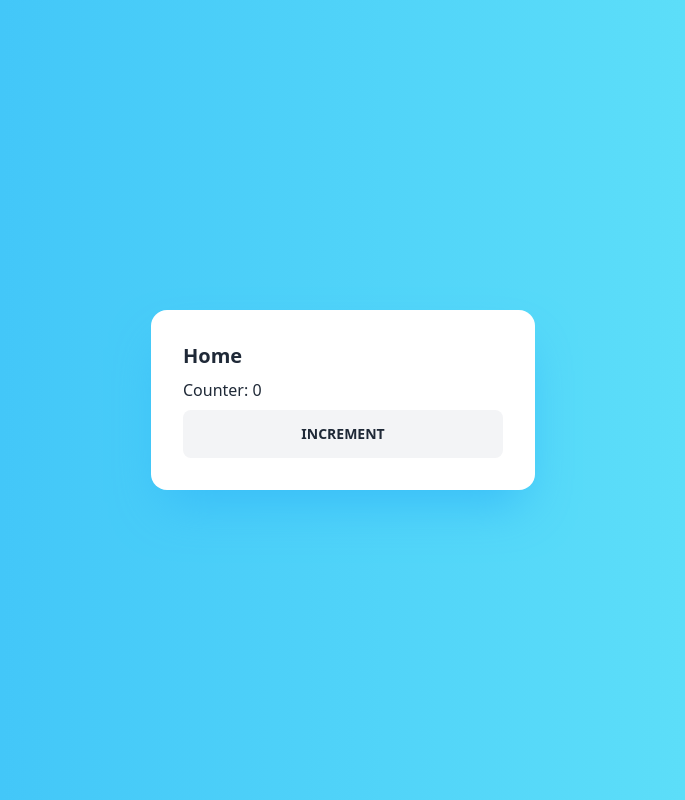
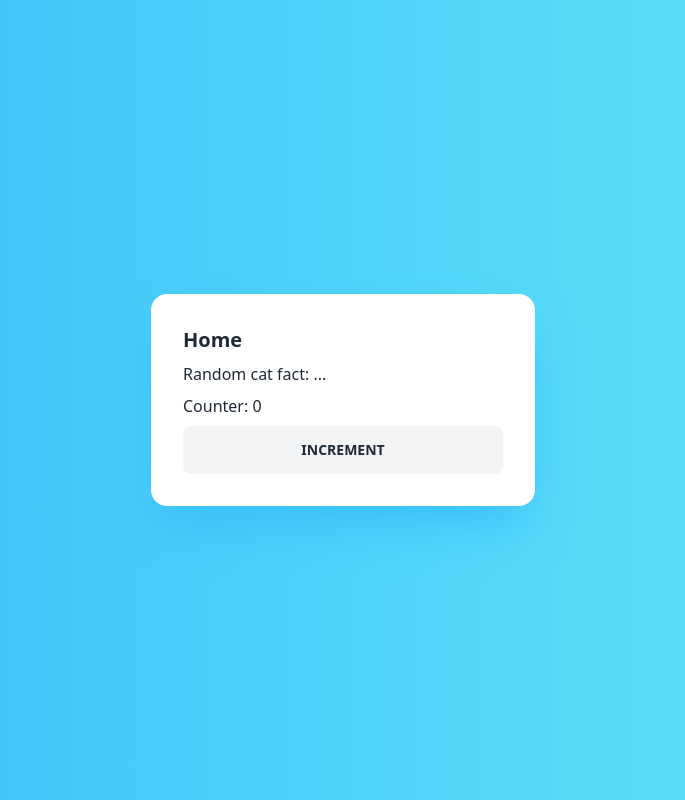
Before and after one commit to Ziao/web-starter, a React (Vite) app: page / in a window 1280 px wide. Shown: the whole page, without its empty margins (297-982 px from the left). Built offline with nearby package versions, Linux system fonts and the light colour scheme; no server answers.

Commit message:
feat: set up react-query

```diff
--- a/package.json
+++ b/package.json
@@ -59,6 +59,7 @@
         "daisyui": "^2.51.6",
         "react": "^18.2.0",
         "react-dom": "^18.2.0",
+        "react-query": "^3.39.3",
         "react-router-dom": "^6.11.1"
     },
     "devDependencies": {
--- a/src/components/pages/home.tsx
+++ b/src/components/pages/home.tsx
@@ -1,12 +1,17 @@
 import { FC, useState } from "react";
+import { useCatFactQuery } from "../../lib/queries/useCatFactQuery.ts";
 
 interface HomeProps {}
 export const Home: FC<HomeProps> = () => {
     const [counter, setCounter] = useState(0);
+
+    const { data: fact, isLoading } = useCatFactQuery();
+
     return (
         <main className="card shadow-2xl shadow-sky-400 bg-white w-96">
             <div className="card-body">
                 <h2 className="card-title">Home</h2>
+                <p>Random cat fact: {isLoading ? "..." : fact}</p>
                 <p>
                     Counter: <span data-cy="home-counter">{counter}</span>
                 </p>
--- /dev/null
+++ b/src/lib/app/queryClient.ts
@@ -0,0 +1,3 @@
+import { QueryClient } from "react-query";
+
+export const queryClient = new QueryClient({});
--- /dev/null
+++ b/src/lib/queries/useCatFactQuery.ts
@@ -0,0 +1,13 @@
+import axios from "axios";
+import { useQuery } from "react-query";
+
+export const useCatFactQuery = () => {
+    return useQuery({
+        queryKey: "catFact",
+        queryFn: async () => {
+            const response = await axios.get<CatFactResponse>("https://cat-fact.herokuapp.com/facts/random");
+            const { text } = response.data;
+            return text;
+        },
+    });
+};
--- a/src/main.tsx
+++ b/src/main.tsx
@@ -1,10 +1,14 @@
 import React from "react";
 import ReactDOM from "react-dom/client";
 import "./css/main.scss";
+import { QueryClientProvider } from "react-query";
 import { App } from "./app.tsx";
+import { queryClient } from "./lib/app/queryClient.ts";
 
 ReactDOM.createRoot(document.getElementById("root") as HTMLElement).render(
     <React.StrictMode>
-        <App />
+        <QueryClientProvider client={queryClient}>
+            <App />
+        </QueryClientProvider>
     </React.StrictMode>
 );
--- /dev/null
+++ b/src/types/catFactResponse.d.ts
@@ -0,0 +1,12 @@
+interface CatFactResponse {
+    text: string;
+    status: {
+        verified: boolean | null;
+        sentCount: number;
+    };
+    type: string;
+    user: string;
+    createdAt: string;
+    updatedAt: string;
+    deleted: boolean;
+}
```
Also changed, not shown: 1 other file (tests, documents, lock files or other folders).
